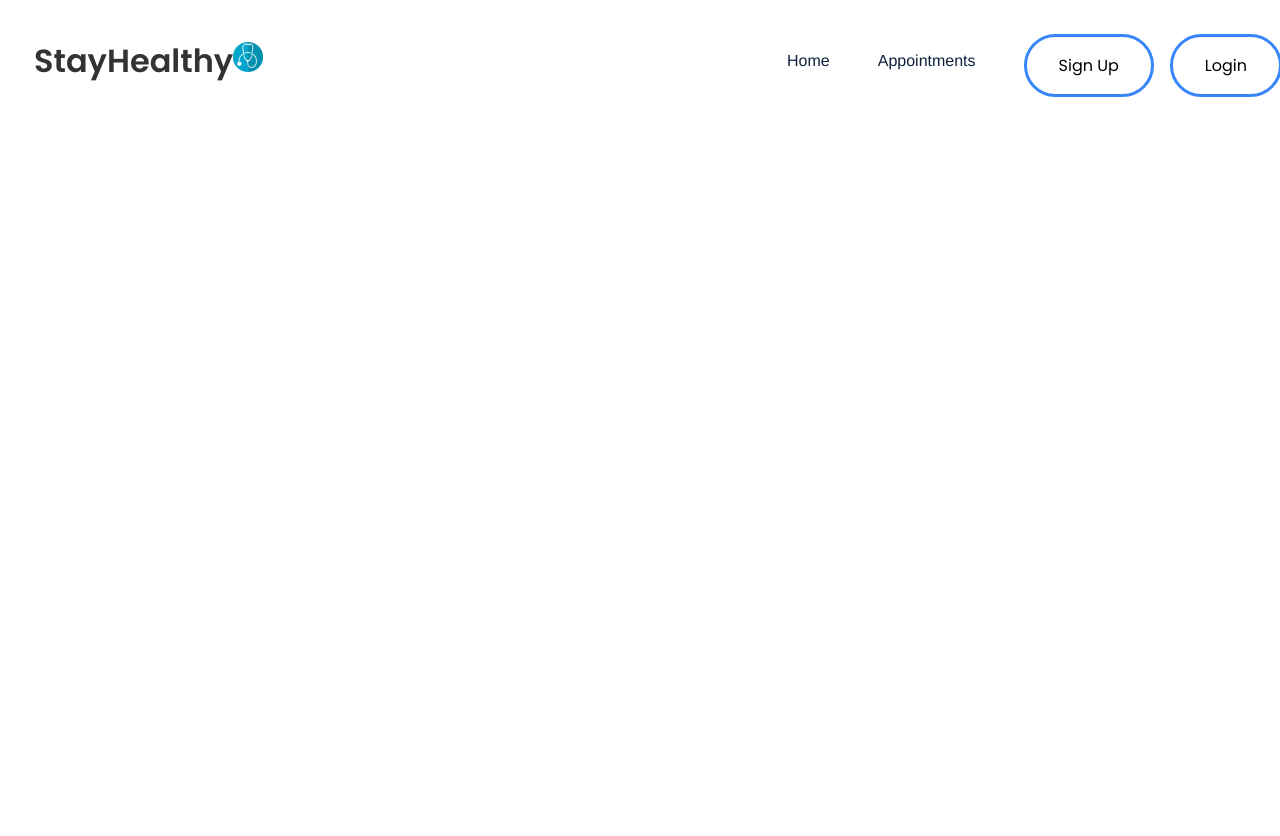
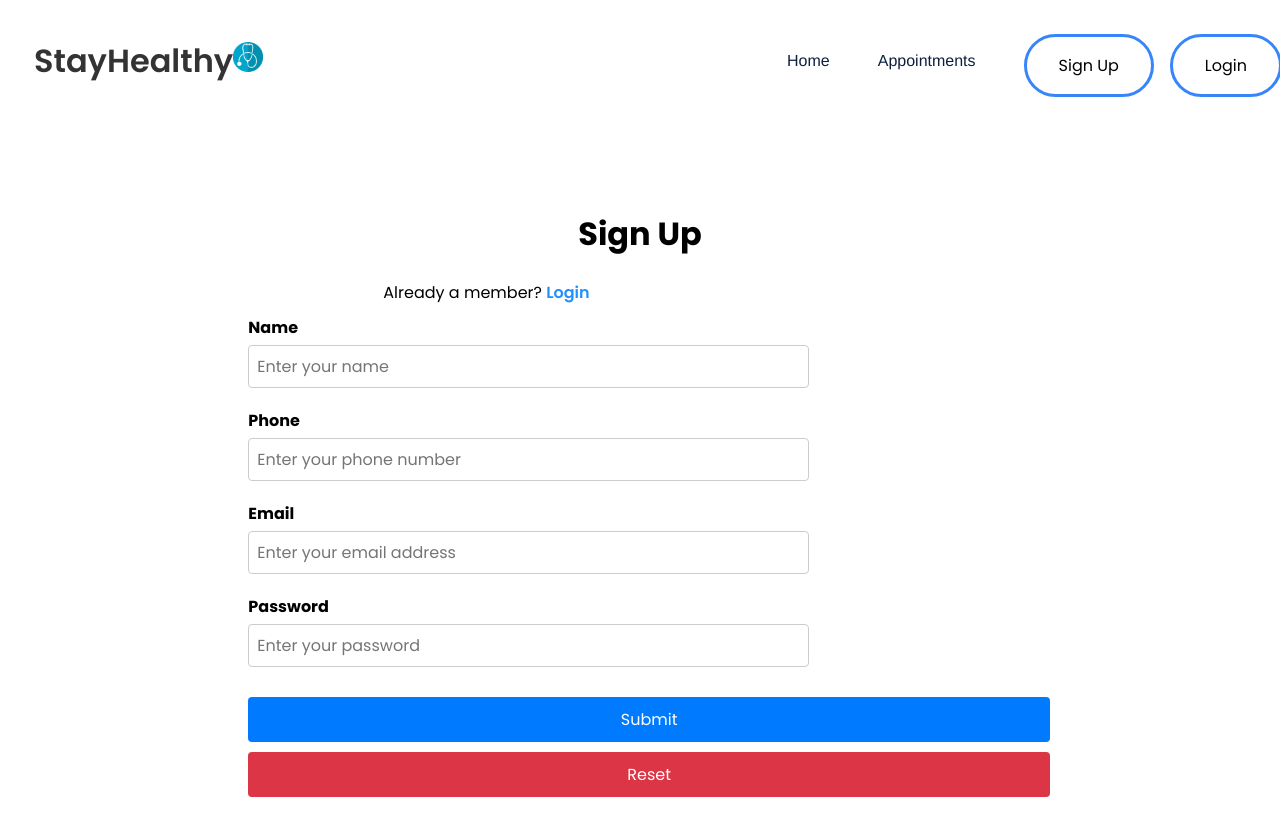
Before and after one commit to gabrielhli/front-end-capstone, a React (Create React App) app: page /Sign_Up in a window 1280 px wide. Shown: the top 836 px of the page. Before the commit the page ends 800 px from the top, so only its background shows below. Built offline with nearby package versions, Linux system fonts and the light colour scheme.

Commit message:
Converted Sign up and Login to react

```diff
--- a/src/App.js
+++ b/src/App.js
@@ -7,6 +7,8 @@
 // Import custom Navbar component
 import Navbar from './Components/Navbar/Navbar';
 import LandingPage from './Components/Landing_Page/LandingPage';
+import Sign_Up from './Components/Sign_Up/Sign_Up';
+import Login from './Components/Login/Login';
 
 // Function component for the main App
 function App() {
@@ -23,6 +25,8 @@
           <Routes>
             {/* Define individual Route components for different pages */}
             <Route path="/" element={<LandingPage/>}/>
+            <Route path="/Sign_Up" element={<Sign_Up/>}/>
+            <Route path="/Login" element={<Login/>}/>
           </Routes>
         </BrowserRouter>
     </div>
--- /dev/null
+++ b/src/Components/Login/Login.js
@@ -0,0 +1,48 @@
+import React from "react";
+import "./Login.css";
+
+const Login = () => {
+    return (
+        <div className="container">
+            <div className="login-grid">
+                <div className="login-text">
+                    <h2>Login</h2>
+                </div>
+                <div className="login-text">
+                    Are you a new member? <span><a href="/Sign_Up" style={{ color: '#2190FF' }}> Sign Up Here</a></span>
+                </div>
+                <br />
+                <div className="login-form">
+                    <form>
+                        <div className="form-group">
+                            <label for="email">Email"</label>
+                            <input type="email" name="email" id="email" required className="form-control" placeholder="Enter your email" aria-describedby="helpId" />
+                        </div>
+                        <div className="form-group">
+                            <label for="password">Password</label>
+                            <input
+                                type="password"
+                                name="password"
+                                id="password"
+                                required
+                                className="form-control"
+                                placeholder="Enter your password"
+                                aria-describedby="helpId"
+                                />
+                        </div>
+                        <div className="btn-group">
+                            <button type="submit" className="btn btn-primary mb-2 mr-1 waves-effect waves-light">Login</button>
+                            <button type="reset" className="btn btn-danger mb-2 waves-effect waves-light">Reset</button>
+                        </div>
+                        <br />
+                        <div className="login-text">
+                            Forgot Password?
+                        </div>
+                    </form>
+                </div>
+            </div>
+        </div>
+    )
+};
+
+export default Login;
--- a/src/Components/Navbar/Navbar.js
+++ b/src/Components/Navbar/Navbar.js
@@ -18,18 +18,18 @@
 
             <ul className="nav__links active">
                 <li className="link">
-                    <a href="../Landing_Page/LandingPage.html">Home</a>
+                    <a href="/">Home</a>
                 </li>
                 <li className="link">
                     <a href="#">Appointments</a>
                 </li>
                 <li className="link">
-                    <a href="../Sign_Up/Sign_Up.html">
+                    <a href="/Sign_Up">
                         <button className="btn1">Sign Up</button>
                     </a>
                 </li>
                 <li className="link">
-                    <a href="../Login/Login.html">
+                    <a href="/Login">
                         <button className="btn1">Login</button>
                     </a>
                 </li>
--- /dev/null
+++ b/src/Components/Sign_Up/Sign_Up.js
@@ -0,0 +1,43 @@
+import React from "react";
+import "./Sign_Up.css";
+
+const Sign_Up = () => {
+    return (
+        <div className="container">
+            <div className="signup-grid">
+                <div className="signup-text">
+                    <h1>Sign Up</h1>
+                </div>
+                <div className="signup-text1" style={{ textAlign: 'left' }}>
+                    Already a member? <span><a href="/Login" style={{ color: '#2190FF' }}> Login</a></span>
+                </div>
+                <div className="signup-form">
+                    <form>
+                        <div className="form-group">
+                            <label for="name">Name</label>
+                            <input type="text" name="name" id="name" required className="form-control" placeholder="Enter your name" aria-describedby="helpId" />
+                        </div>
+                        <div className="form-group">
+                            <label for="phone">Phone</label>
+                            <input type="tel" name="phone" id="phone" required className="form-control" placeholder="Enter your phone number" aria-describedby="helpId" />
+                        </div>
+                        <div className="form-group">
+                            <label for="email">Email</label>
+                            <input type="email" name="email" id="email" required className="form-control" placeholder="Enter your email address" aria-describedby="helpId" />
+                        </div>
+                        <div className="form-group">
+                            <label for="password">Password</label>
+                            <input name="password" id="password" required className="form-control" placeholder="Enter your password" aria-describedby="helpId" />
+                        </div>
+                        <div className="btn-group">
+                            <button type="submit" className="btn btn-primary mb-2 mr-1 waves-effect waves-light">Submit</button>
+                            <button type="reset" className="btn btn-danger mb-2 waves-effect waves-light">Reset</button>
+                        </div>
+                    </form>
+                </div>
+            </div>
+        </div>
+    )
+};
+
+export default Sign_Up;
```
